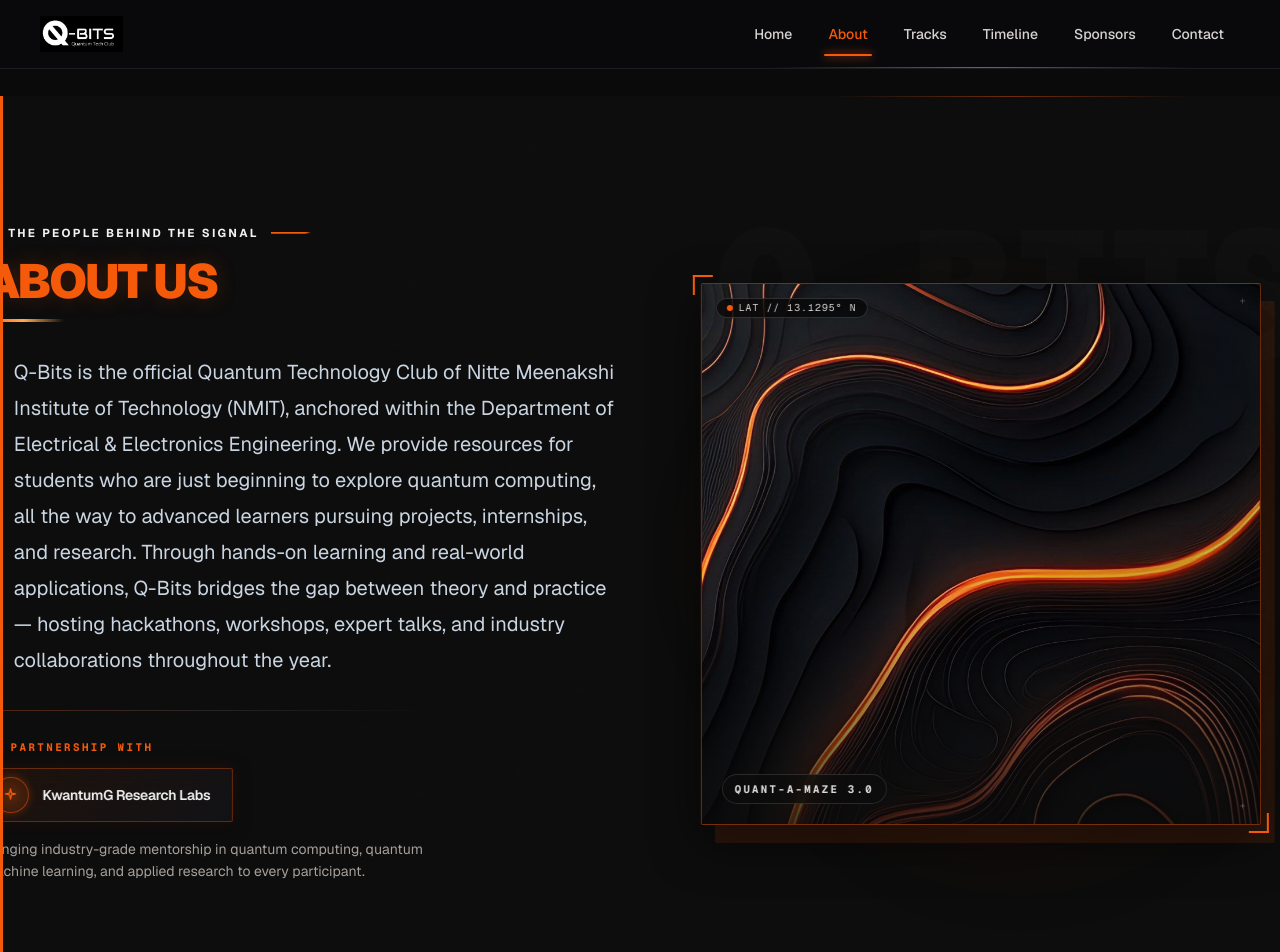
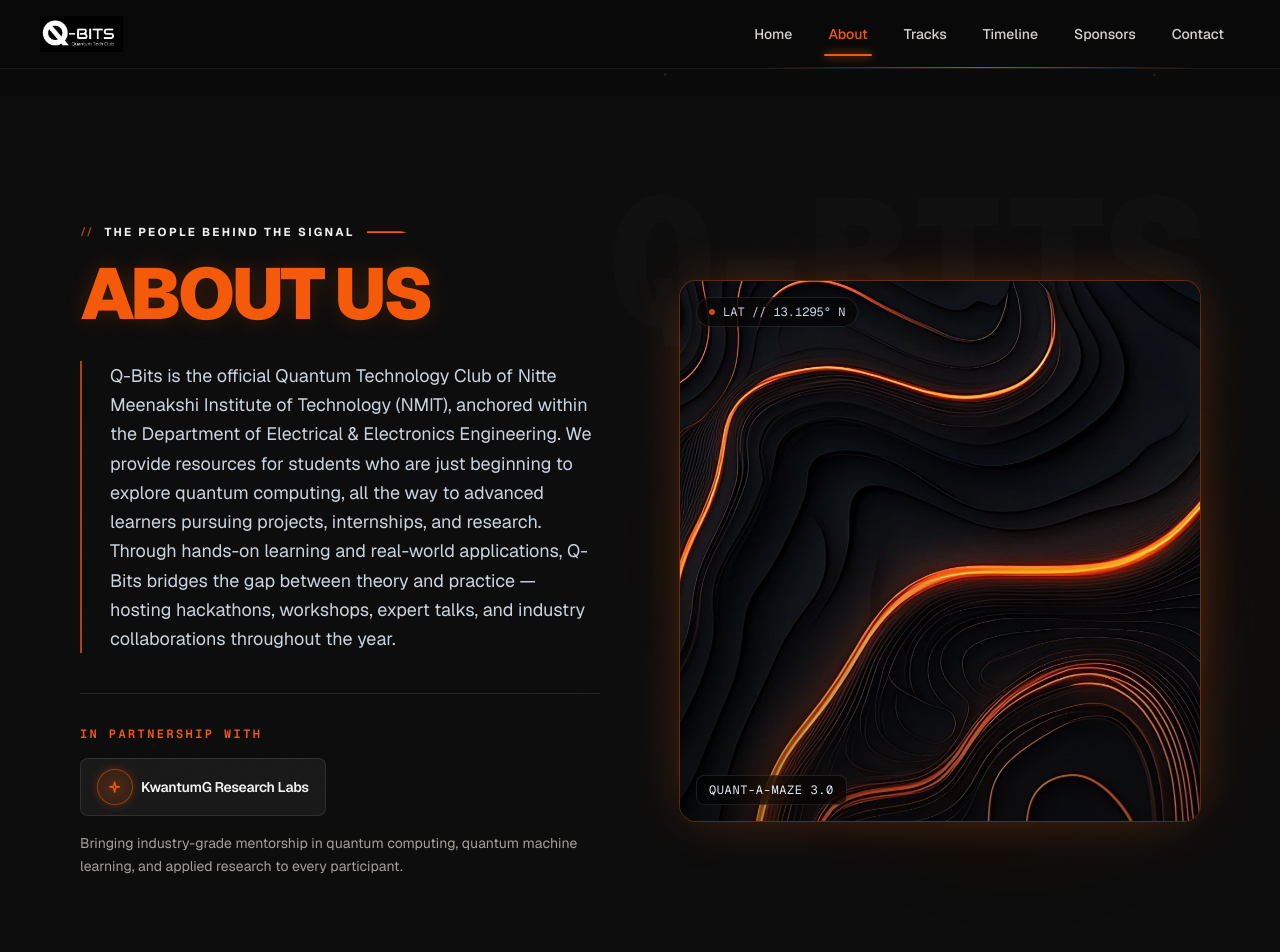
Before and after one commit to QBITS-TECH-NMIT/quantamaze_website3.0, a Next.js app: page /about in a window 1280 px wide. Shown: the top 952 px of the page. Built offline with nearby package versions, Linux system fonts and the light colour scheme.

Commit message:
new update

```diff
--- a/src/app/about/page.js
+++ b/src/app/about/page.js
@@ -2,9 +2,23 @@
 
 import Image from "next/image";
 import { motion } from "framer-motion";
-import { Reveal, Counter, staggerContainer, staggerItem, easeOut } from "@/components/MotionPrimitives";
+import { Counter, staggerContainer, staggerItem } from "@/components/MotionPrimitives";
 
 const MotionImage = motion(Image);
+
+const aboutReveal = {
+  hidden: { opacity: 0, y: 24 },
+  show: {
+    opacity: 1,
+    y: 0,
+    transition: { duration: 0.6, ease: "easeOut", staggerChildren: 0.12 },
+  },
+};
+
+const aboutRevealItem = {
+  hidden: { opacity: 0, y: 24 },
+  show: { opacity: 1, y: 0, transition: { duration: 0.6, ease: "easeOut" } },
+};
 
 export default function AboutPage() {
   const stats = [
@@ -25,11 +39,11 @@ export default function AboutPage() {
     <div className="relative min-h-screen pt-20 sm:pt-24">
       <section
         id="about"
-        className="brochure-section stats-section relative overflow-hidden bg-[#0D0D0D] py-16 text-[#F2F2F2] sm:py-32"
+        className="stats-section relative mx-auto w-full max-w-7xl overflow-hidden bg-[#0D0D0D] px-6 py-16 text-[#F2F2F2] sm:py-24 md:px-12 lg:px-20 lg:py-32"
       >
         <span
           aria-hidden
-          className="pointer-events-none absolute -right-6 top-20 select-none font-mono text-[18vw] font-black tracking-tighter text-white/[0.015] sm:top-16 sm:text-[14vw]"
+          className="pointer-events-none absolute right-6 top-8 select-none font-mono text-[18vw] font-black tracking-tighter text-white/[0.015] sm:right-12 sm:top-8 sm:text-[14vw] lg:right-20"
         >
           Q-BITS
         </span>
@@ -39,71 +53,26 @@ export default function AboutPage() {
           className="pointer-events-none absolute right-0 top-1/3 h-[280px] w-[280px] -translate-y-1/4 rounded-full bg-[radial-gradient(circle,rgba(245,89,10,0.13)_0%,rgba(245,89,10,0.03)_50%,transparent_70%)] blur-3xl sm:h-[520px] sm:w-[520px]"
         />
 
-        <div className="relative z-10 mx-auto w-full max-w-7xl">
-          <div className="grid items-center gap-10 lg:grid-cols-[1fr_0.88fr] lg:gap-20">
-            {/* Image first on mobile */}
-            <div className="relative order-1 lg:order-2">
-              <div
-                aria-hidden
-                className="pointer-events-none absolute -inset-3 rounded-3xl bg-[radial-gradient(ellipse_at_center,rgba(245,89,10,0.18)_0%,transparent_70%)] blur-2xl sm:-inset-4"
-              />
+        <div className="relative z-10">
+          <div className="grid items-start gap-10 lg:grid-cols-2 lg:items-center lg:gap-20">
+            <motion.div
+              variants={aboutReveal}
+              initial="hidden"
+              whileInView="show"
+              viewport={{ once: true, amount: 0.3 }}
+              className="order-1 space-y-6 lg:space-y-8"
+            >
+              <motion.div variants={aboutRevealItem} className="space-y-5">
+                <p className="section-kicker text-xs font-semibold text-[#F5590A] sm:text-sm">
+                  The people behind the signal
+                </p>
+                <h2 className="display-heading gradient-text text-4xl font-extrabold leading-[0.95] tracking-tight sm:text-5xl md:text-6xl lg:text-7xl">
+                  About Us
+                </h2>
+              </motion.div>
 
-              <div
-                aria-hidden
-                className="pointer-events-none absolute -left-2 -top-2 z-20 h-4 w-4 border-l-2 border-t-2 border-[#F5590A] sm:h-5 sm:w-5"
-              />
-              <div
-                aria-hidden
-                className="pointer-events-none absolute -bottom-2 -right-2 z-20 h-4 w-4 border-b-2 border-r-2 border-[#F5590A] sm:h-5 sm:w-5"
-              />
-
-              <motion.div
-                initial={{ opacity: 0, scale: 1.04, y: 24 }}
-                whileInView={{ opacity: 1, scale: 1, y: 0 }}
-                viewport={{ once: true, amount: 0.25 }}
-                transition={{ duration: 0.75, ease: easeOut }}
-                whileHover={{ scale: 1.015, transition: { duration: 0.25 } }}
-                className="about-image-frame relative z-10"
-              >
-                <div className="absolute left-3.5 top-3.5 z-20 hidden items-center gap-1.5 rounded-full border border-white/15 bg-black/60 px-2.5 py-0.5 text-[0.62rem] font-mono tracking-widest text-stone-300 backdrop-blur-md sm:flex">
-                  <span className="h-1.5 w-1.5 rounded-full bg-[#F5590A]" />
-                  <span>LAT // 13.1295° N</span>
-                </div>
-
-                <span className="tech-crosshair right-3.5 top-3 z-20">+</span>
-                <span className="tech-crosshair bottom-3 right-3.5 z-20">+</span>
-
-                <MotionImage
-                  src="/abt_theme.jpg"
-                  alt="Quantum technology visual for Q-Bits"
-                  width={720}
-                  height={900}
-                  priority
-                  className="h-[260px] w-full object-cover object-[center_28%] sm:h-[540px] sm:object-center"
-                />
-                <span className="about-image-label">QUANT-A-MAZE 3.0</span>
-              </motion.div>
-            </div>
-
-            {/* Text column */}
-            <div className="order-2 lg:order-1">
-              <Reveal>
-                <p className="section-kicker mb-4">The people behind the signal</p>
-                <h1 className="display-heading gradient-text text-3xl font-bold sm:text-5xl">
-                  About Us
-                </h1>
-                <motion.div
-                  initial={{ scaleX: 0 }}
-                  whileInView={{ scaleX: 1 }}
-                  viewport={{ once: true }}
-                  transition={{ duration: 0.65, delay: 0.15, ease: easeOut }}
-                  className="mb-6 mt-3.5 h-[3px] w-16 origin-left rounded-full bg-gradient-to-r from-[#F5590A] via-[#FFA94D] to-transparent sm:mb-8 sm:w-20"
-                />
-              </Reveal>
-
-              <Reveal delay={0.1}>
-                <div className="relative my-5 border-l-2 border-[#F5590A]/70 pl-5 sm:my-6 sm:pl-7">
-                  <p className="max-w-[60ch] text-base font-normal leading-[1.75] text-slate-300 sm:text-xl sm:leading-[1.8]">
+              <motion.div variants={aboutRevealItem} className="border-l-2 border-[#F5590A]/70 pl-5 sm:pl-7">
+                <p className="max-w-xl text-base leading-relaxed text-slate-300 sm:text-lg">
                     Q-Bits is the official Quantum Technology Club of Nitte Meenakshi
                     Institute of Technology (NMIT), anchored within the Department of
                     Electrical &amp; Electronics Engineering. We provide resources for
@@ -114,25 +83,17 @@ export default function AboutPage() {
                     hackathons, workshops, expert talks, and industry collaborations
                     throughout the year.
                 </p>
-                </div>
-              </Reveal>
+              </motion.div>
 
-              <Reveal delay={0.2}>
-                <div className="mt-6 sm:mt-8">
-                  <div className="mb-6 h-px w-full max-w-md bg-gradient-to-r from-[#F5590A]/30 via-white/10 to-transparent sm:mb-7" />
-
-                  <span className="mb-3 block font-mono text-[0.68rem] font-bold uppercase tracking-[0.22em] text-[#F5590A]">
+              <motion.div variants={aboutRevealItem} className="mt-10 border-t border-white/10 pt-8">
+                <span className="mb-4 block font-mono text-xs font-semibold uppercase tracking-[0.2em] text-[#F5590A]">
                     In partnership with
                 </span>
 
                 <motion.div
-                    whileHover={{
-                      scale: 1.025,
-                      borderColor: "rgba(245,89,10,0.75)",
-                      boxShadow: "0 0 25px rgba(245,89,10,0.22), 0 8px 24px rgba(0,0,0,0.5)",
-                    }}
+                  whileHover={{ scale: 1.025 }}
                   whileTap={{ scale: 0.98 }}
-                    className="about-partner-pill cursor-pointer"
+                  className="inline-flex max-w-full flex-wrap items-center gap-2 rounded-lg border border-white/10 bg-white/5 px-4 py-2.5 transition-all duration-300 hover:border-[#F5590A]/50 hover:bg-white/10"
                 >
                     <span aria-hidden className="about-partner-logo-dot">
                       <svg
@@ -151,13 +112,44 @@ export default function AboutPage() {
                     </span>
                 </motion.div>
 
-                  <p className="mt-4 max-w-[52ch] text-sm leading-relaxed text-stone-400">
+                <p className="mt-4 max-w-xl text-sm leading-relaxed text-stone-400">
                     Bringing industry-grade mentorship in quantum computing, quantum
                     machine learning, and applied research to every participant.
                 </p>
+              </motion.div>
+            </motion.div>
+
+            <motion.div
+              initial={{ opacity: 0, y: 24 }}
+              whileInView={{ opacity: 1, y: 0 }}
+              viewport={{ once: true, amount: 0.3 }}
+              transition={{ duration: 0.6, ease: "easeOut" }}
+              whileHover={{ scale: 1.015 }}
+              className="group relative order-2 transition-shadow duration-400"
+            >
+              <div
+                aria-hidden
+                className="pointer-events-none absolute -inset-3 rounded-3xl bg-[radial-gradient(ellipse_at_center,rgba(245,89,10,0.18)_0%,transparent_70%)] blur-2xl sm:-inset-4"
+              />
+              <div className="relative z-10 overflow-hidden rounded-2xl bg-[#0D0D0D] ring-1 ring-[#F5590A]/30 shadow-[0_0_60px_-15px_rgba(255,107,26,0.4)] transition-shadow duration-400 group-hover:shadow-[0_0_70px_-10px_rgba(255,107,26,0.6)]">
+                <div className="absolute left-4 top-4 z-20 flex items-center gap-2 rounded-full border border-white/10 bg-black/50 px-3 py-1.5 font-mono text-[10px] text-slate-300 backdrop-blur-md sm:text-xs">
+                  <span className="h-1.5 w-1.5 animate-pulse rounded-full bg-[#F5590A]" />
+                  <span>LAT // 13.1295° N</span>
                 </div>
-              </Reveal>
+                <div className="pointer-events-none absolute inset-0 z-10 bg-gradient-to-t from-black/40 via-transparent to-transparent" />
+                <MotionImage
+                  src="/abt_theme.jpg"
+                  alt="Quantum technology visual for Q-Bits"
+                  width={720}
+                  height={900}
+                  priority
+                  className="h-[300px] w-full object-cover object-[center_28%] sm:h-[540px] sm:object-center"
+                />
+                <span className="absolute bottom-4 left-4 z-20 rounded-lg border border-white/10 bg-black/50 px-3 py-1.5 font-mono text-[10px] tracking-wider text-slate-200 backdrop-blur-md sm:text-xs">
+                  QUANT-A-MAZE 3.0
+                </span>
               </div>
+            </motion.div>
           </div>
 
           <motion.div
--- a/src/app/page.js
+++ b/src/app/page.js
@@ -8,6 +8,18 @@ import { Reveal, staggerContainer, staggerItem, easeOut } from "@/components/Mot
 import { motion, useScroll, useTransform } from "framer-motion";
 
 const TARGET_DATE = new Date("2026-10-28T00:00:00+05:30");
+
+const titleReveal = {
+  hidden: {},
+  show: {
+    transition: { staggerChildren: 0.05, delayChildren: 0.1 },
+  },
+};
+
+const titleCharacter = {
+  hidden: { opacity: 0, y: 20 },
+  show: { opacity: 1, y: 0, transition: { duration: 0.55, ease: easeOut } },
+};
 
 export default function HomePage() {
   const [siteReady, setSiteReady] = useState(false);
@@ -52,7 +64,7 @@ export default function HomePage() {
           id="home"
           className="brochure-section relative flex min-h-[100dvh] flex-col items-center justify-center overflow-hidden bg-[#0A0A0A] px-5 pt-28 pb-28 text-[#F2F2F2] sm:min-h-screen sm:px-6 sm:pt-32 sm:pb-24"
         >
-          {/* Background: parallax video + gradient overlay */}
+          {/* Background: parallax video + layered atmosphere */}
           <motion.video
             initial={{ scale: 1.15, opacity: 0 }}
             animate={{ scale: 1, opacity: 0.4 }}
@@ -71,6 +83,8 @@ export default function HomePage() {
             aria-hidden
             className="pointer-events-none absolute inset-0 bg-[linear-gradient(180deg,rgba(10,10,10,0.48),rgba(10,10,10,0.82)_62%,#0A0A0A)]"
           />
+          <div aria-hidden className="pointer-events-none absolute inset-0 quantum-grid opacity-[0.035]" />
+          <div aria-hidden className="pointer-events-none absolute inset-0 bg-[radial-gradient(ellipse_at_center,transparent_25%,rgba(0,0,0,0.62)_100%)]" />
 
           {/* Content column */}
           <motion.div
@@ -82,9 +96,9 @@ export default function HomePage() {
             {/* Technical HUD metadata pill */}
             <motion.div
               variants={staggerItem}
-              className="hero-edition-pill mb-4 inline-flex items-center gap-2 rounded-full border border-white/10 bg-white/[0.03] font-mono text-stone-400 backdrop-blur-md sm:mb-5 sm:gap-2.5"
+              className="hero-edition-pill mb-5 inline-flex items-center gap-2 rounded-full border border-[#F5590A]/20 bg-black/40 font-mono text-stone-300 shadow-[0_0_24px_rgba(245,89,10,0.08)] backdrop-blur-md sm:mb-6 sm:gap-2.5"
             >
-              <span className="h-1.5 w-1.5 shrink-0 rounded-full bg-[#F5590A] animate-pulse" />
+              <span className="h-1.5 w-1.5 shrink-0 rounded-full bg-[#F5590A] shadow-[0_0_10px_3px_rgba(245,89,10,0.45)] animate-pulse" />
               <span>EDITION // 3.0</span>
               <span className="text-white/20">|</span>
               <span className="text-center sm:text-left">NMIT_BANGALORE</span>
@@ -93,67 +107,66 @@ export default function HomePage() {
             {/* Layered Title Treatment: "3.0" Background Layer + "QUANT-A-MAZE" Foreground */}
             <motion.div
               variants={staggerItem}
-              className="relative my-4 flex w-full max-w-[min(100%,22rem)] flex-col items-center justify-center select-none sm:my-10 sm:max-w-none"
+              className="relative my-5 flex min-h-[11rem] w-full max-w-[min(100%,22rem)] flex-col items-center justify-center select-none sm:my-8 sm:min-h-[15rem] sm:max-w-none lg:min-h-[17rem]"
             >
               {/* Layer 1: "3.0" Graphic Backdrop Element */}
               <motion.span
                 initial={{ opacity: 0, scale: 0.9 }}
                 animate={{
-                  opacity: [0.42, 0.54, 0.42],
-                  scale: [1, 1.012, 1],
+                  opacity: [0.78, 1, 0.78],
+                  scale: [1, 1.02, 1],
                 }}
                 transition={{
-                  opacity: { duration: 4.5, repeat: Infinity, ease: "easeInOut" },
-                  scale: { duration: 6, repeat: Infinity, ease: "easeInOut" },
+                  opacity: { duration: 8, repeat: Infinity, ease: "easeInOut" },
+                  scale: { duration: 8, repeat: Infinity, ease: "easeInOut" },
                 }}
                 aria-hidden="true"
                 className="hero-backdrop-version pointer-events-none absolute left-1/2 top-1/2 z-0 -translate-x-1/2 -translate-y-1/2 select-none text-center font-sans font-black leading-none tracking-tighter"
                 style={{
-                  color: "rgba(245, 89, 10, 0.22)",
+                  color: "rgba(245, 89, 10, 0.14)",
                   filter:
-                    "drop-shadow(0 0 18px rgba(245, 89, 10, 0.65)) drop-shadow(0 0 40px rgba(245, 89, 10, 0.35))",
+                    "drop-shadow(0 0 24px rgba(245, 89, 10, 0.28))",
+                  maskImage: "radial-gradient(ellipse at center, black 45%, transparent 92%)",
+                  WebkitMaskImage: "radial-gradient(ellipse at center, black 45%, transparent 92%)",
                 }}
               >
                 3.0
               </motion.span>
 
               {/* Layer 2: "QUANT-A-MAZE" Foreground Heading */}
-              <h1
-                className="relative z-10 cursor-default text-center text-[clamp(1.85rem,9.5vw,2.75rem)] font-black uppercase leading-[0.95] tracking-[-0.05em] sm:text-7xl md:text-8xl lg:text-9xl"
+              <motion.h1
+                variants={titleReveal}
+                className="relative z-10 flex cursor-default text-center text-[clamp(3rem,12vw,4.75rem)] font-black uppercase leading-[0.9] tracking-[-0.055em] sm:text-7xl md:text-8xl lg:text-9xl"
                 style={{
                   color: "#F5590A",
                   textShadow:
-                    "0 0 40px rgba(0, 0, 0, 0.95), 0 4px 20px rgba(0, 0, 0, 0.95), 0 0 10px rgba(0, 0, 0, 0.9)",
+                    "0 0 40px rgba(245, 89, 10, 0.3), 0 0 40px rgba(0, 0, 0, 0.95), 0 4px 20px rgba(0, 0, 0, 0.95)",
                 }}
               >
                 <span className="sr-only">QUANT-A-MAZE 3.0</span>
-                <span aria-hidden="true">QUANT-A-MAZE</span>
-              </h1>
+                <span aria-hidden="true" className="flex">
+                  {Array.from("QUANT-A-MAZE").map((character, index) => (
+                    <motion.span key={`${character}-${index}`} variants={titleCharacter}>
+                      {character}
+                    </motion.span>
+                  ))}
+                </span>
+              </motion.h1>
 
-              {/* Layer 3: Clean, Independent Horizontal Underline Accent Line */}
-              <div
-                className="relative z-10 mt-4 shrink-0 sm:mt-6"
-                style={{
-                  width: "56px",
-                  height: "3px",
-                  background:
-                    "linear-gradient(90deg, transparent, #F5590A 20%, #FFA94D 50%, #F5590A 80%, transparent)",
-                  borderRadius: "9999px",
-                  boxShadow: "0 0 14px rgba(245, 89, 10, 0.8)",
-                }}
-              />
             </motion.div>
 
             <motion.p
               variants={staggerItem}
-              className="mt-5 max-w-[18rem] text-center text-lg font-medium leading-snug text-[#eeece6] sm:mt-6 sm:max-w-none sm:text-3xl"
+              className="my-6 max-w-[18rem] text-center text-lg font-semibold leading-snug text-gray-100 sm:my-8 sm:max-w-none sm:text-3xl"
             >
               A 36-Hour National-Level Hackathon
             </motion.p>
 
             <motion.p
               variants={staggerItem}
-              className="mt-2.5 text-center text-sm leading-relaxed text-stone-400 sm:mt-3 sm:text-xl"
+              animate={{ opacity: [0.5, 1, 0.5] }}
+              transition={{ duration: 3, repeat: Infinity, ease: "easeInOut" }}
+              className="text-center text-sm italic leading-relaxed text-gray-400 sm:text-xl"
             >
               Something exciting is coming...
             </motion.p>
@@ -162,12 +175,13 @@ export default function HomePage() {
             <motion.div
               variants={staggerItem}
               style={{ opacity: heroTextOpacity, scale: heroTextScale }}
-              className="flex flex-col items-center px-1"
+              className="flex flex-col items-center rounded-2xl border border-[#F5590A]/20 bg-white/[0.02] px-6 py-5 shadow-[0_0_35px_rgba(245,89,10,0.08)] backdrop-blur-sm sm:px-8 sm:py-6"
             >
-              <p className="mt-5 text-center text-2xl font-semibold tracking-[0.14em] text-[#F5590A] sm:mt-6 sm:text-5xl sm:tracking-[0.18em]">
+              <p className="text-center text-3xl font-bold tracking-widest text-[#F5590A] drop-shadow-[0_0_18px_rgba(245,89,10,0.35)] sm:text-5xl">
                 OCT 28
               </p>
-              <p className="mt-1.5 max-w-[18rem] text-center text-sm leading-relaxed text-stone-300 sm:max-w-none sm:text-lg">
+              <p className="mt-2 flex max-w-[18rem] items-center justify-center gap-2 text-center text-sm leading-relaxed text-gray-300 sm:max-w-none sm:text-base">
+                <svg aria-hidden="true" viewBox="0 0 24 24" className="h-4 w-4 shrink-0 text-[#F5590A]" fill="none" stroke="currentColor" strokeWidth="1.8"><path strokeLinecap="round" strokeLinejoin="round" d="M12 21s7-5.2 7-11a7 7 0 1 0-14 0c0 5.8 7 11 7 11Z" /><circle cx="12" cy="10" r="2.2" /></svg>
                 Nitte Meenakshi Institute of Technology, Bangalore
               </p>
             </motion.div>
--- a/src/components/NavBar.jsx
+++ b/src/components/NavBar.jsx
@@ -34,7 +34,7 @@ export default function NavBar() {
       animate={{ y: 0, opacity: 1 }}
       transition={{ duration: 0.7, ease: easeOut }}
       style={{
-        backgroundColor: scrolled ? "rgba(10, 10, 15, 0.78)" : "rgba(10, 10, 15, 0.55)",
+        backgroundColor: scrolled ? "rgba(10, 10, 10, 0.84)" : "rgba(10, 10, 10, 0.62)",
         backdropFilter: "blur(16px)",
         WebkitBackdropFilter: "blur(16px)",
         boxShadow: scrolled
@@ -91,7 +91,7 @@ export default function NavBar() {
                 key={link.href}
                 href={link.href}
                 className={`nav-link relative px-4 py-2 text-sm font-medium transition-colors duration-200 ${
-                  isActive ? "text-[#F5590A]" : "text-stone-300 hover:text-[#F2F2F2]"
+                    isActive ? "text-[#F5590A]" : "text-stone-300 hover:text-[#FFA94D]"
                 }`}
               >
                 {link.label}
--- a/src/components/ParticleBackground.js
+++ b/src/components/ParticleBackground.js
@@ -100,7 +100,8 @@ export default function ParticleBackground() {
   return (
     <canvas
       ref={canvasRef}
-      className="hidden"
+      aria-hidden="true"
+      className="pointer-events-none fixed inset-0 z-0 h-full w-full opacity-70"
     />
   );
 }
```
Also changed, not shown: src/app/contact/page.js (+23 -29 lines), src/app/globals.css (+14 -34 lines), src/app/timeline/page.js (+85 -157 lines). Lines whose indentation alone changed are shown as unchanged.
